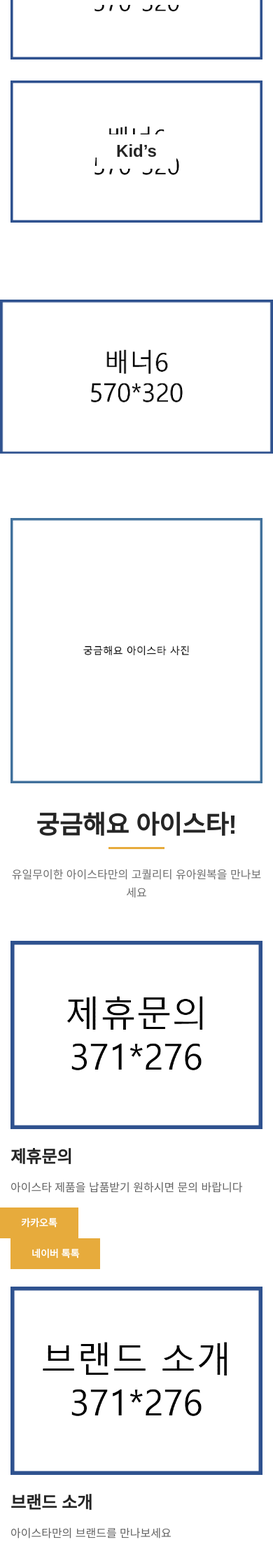
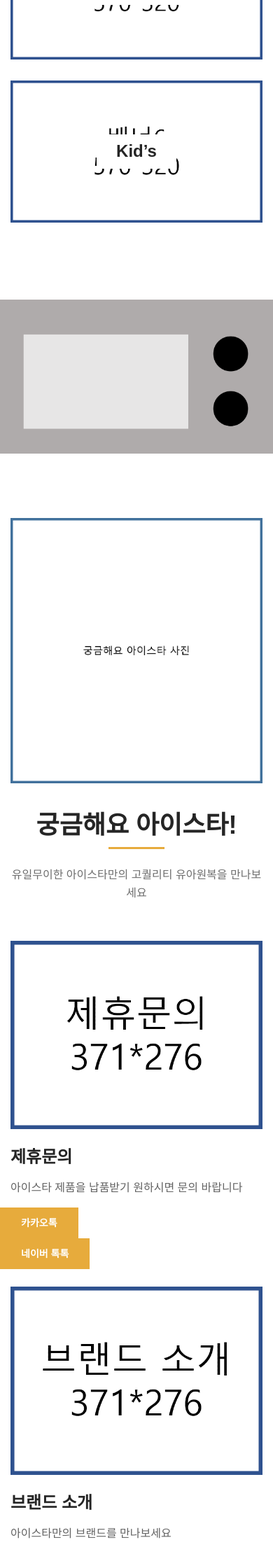
Before and after one commit to rongga/istar, a PHP site: page / in a window 390 px wide. Shown: the part 1661-3901 px from the top of the page at 70% size. Run offline with PHP 8.4, Linux system fonts and the light colour scheme; some web fonts are replaced; grey boxes are pictures that could not be loaded.

Commit message:
added youtube tv frame

```diff
--- a/css/style.css
+++ b/css/style.css
@@ -4313,7 +4313,7 @@
 .youtube-wrap {position:relative; padding-bottom:56.25%; padding-top:30px; height:0; overflow:hidden;}
 .youtube-wrap iframe,
 .youtube-wrap object,
-.youtube-wrap embed {position:absolute; top:30px; left:0; width:50%; height:50%;}
+.youtube-wrap embed {position:absolute; top:26.2%; left:8.7%; width:100%; height:100%;}
 
 .box_video {
 	text-align: center;
@@ -4321,9 +4321,9 @@
 
 .box_video iframe{
    position: absolute;
-
-   width: 30%;
-   height: 30%;
+	 text-align: center;
+   width: 60.2%;
+   height: 57.4%;
 }
 
 .playon-instagarm {
--- a/index.html
+++ b/index.html
@@ -346,8 +346,8 @@
     <!-- Youtube Section Begin -->
     <section class="youtube-wrap">
       <div class="box_video">
-        <img src="img/main/banner-6.png">
-        <iframe width="100%" height="315" src="https://www.youtube.com/embed/CT1LvGMgXBQ" frameborder="0" allow="accelerometer; autoplay; clipboard-write; encrypted-media; gyroscope; picture-in-picture" allowfullscreen></iframe>
+        <img src="img/main/tv.png">
+        <iframe width="100%" height="100%" src="https://www.youtube.com/embed/CT1LvGMgXBQ" frameborder="0" allow="accelerometer; autoplay; clipboard-write; encrypted-media; gyroscope; picture-in-picture" allowfullscreen></iframe>
       </div>
     </section>
     <br>
@@ -389,11 +389,10 @@
                               <p>아이스타 제품을 납품받기 원하시면 문의 바랍니다</p>
                           </div>
                           <div class="row">
-                            <div class="col-xs-5.5 mr-1">
+                            <div class="col-xs-5.5">
                               <a href="#" class="primary-btn">카카오톡</a>
                             </div>
-                            <!-- <div class="col-xs-0.5"><p></p></div> -->
-                            <div class="col-xs-6 mr-1">
+                            <div class="col-xs-6.5">
                               <a href="#" class="primary-btn">네이버 톡톡</a>
                             </div>
                           </div>
```
Also changed, not shown: img/main/tv.png (added).
